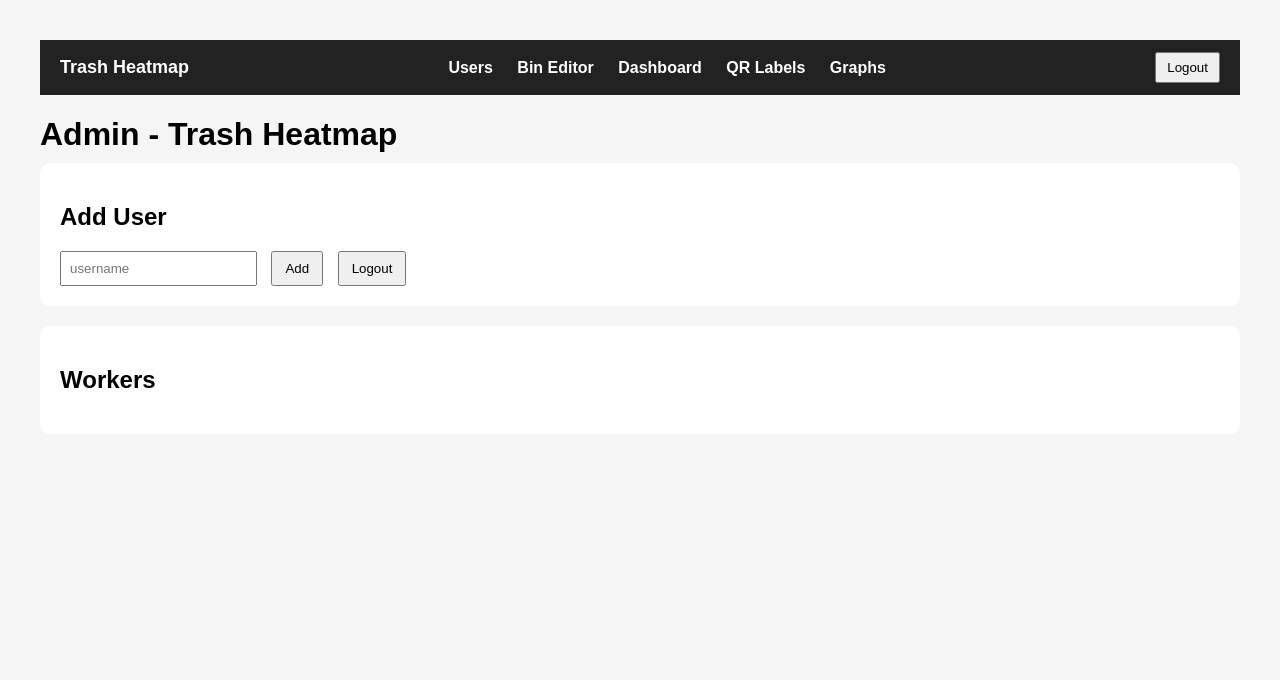
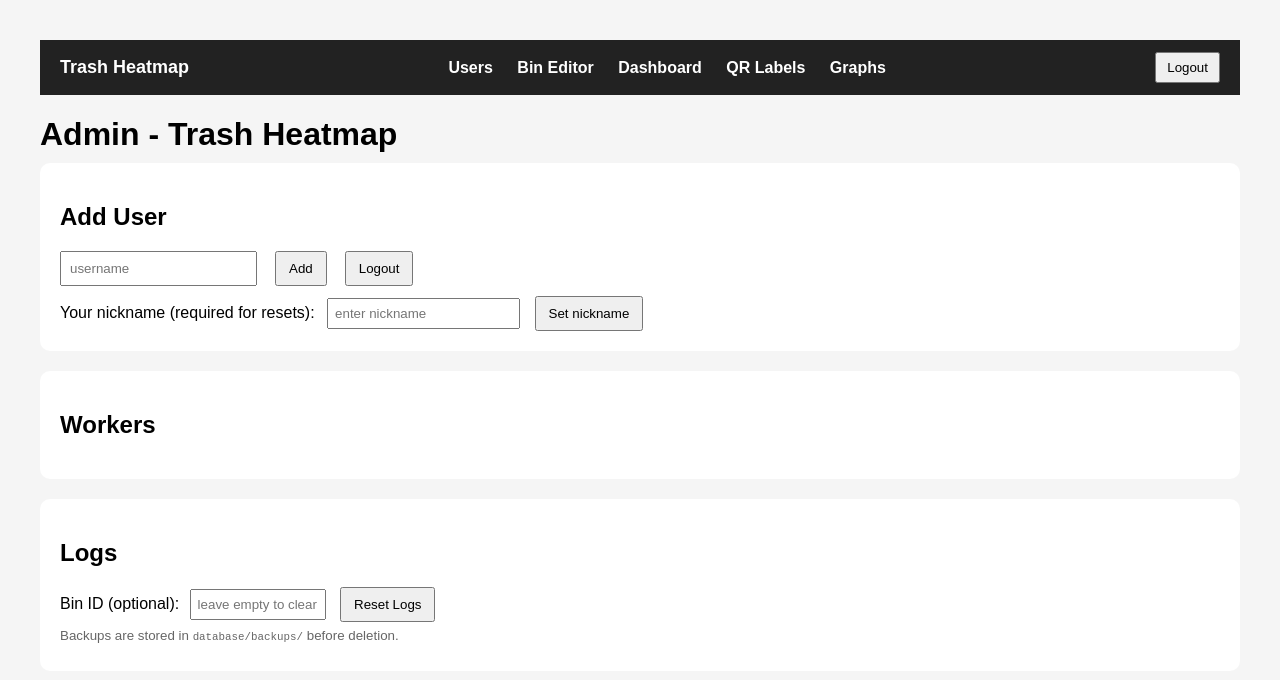
Before and after one commit to kelemi90/trash_heatmap, a website: page public/admin.html in a window 1280 px wide. Drawn offline with Linux system fonts and the light colour scheme; no server answers.

Commit message:
Changed bin logs reset

```diff
--- a/public/admin.html
+++ b/public/admin.html
@@ -61,14 +61,33 @@ else setTimeout(()=>{ if(window.markActiveNav) window.markActiveNav() },200)
 
 <div class="panel">
 <h2>Add User</h2>
-<input id="username" placeholder="username">
-<button onclick="addUser()">Add</button>
-<button onclick="logout()">Logout</button>
+<div style="display:flex;gap:8px;align-items:center;">
+    <input id="username" placeholder="username">
+    <button onclick="addUser()">Add</button>
+    <button onclick="logout()">Logout</button>
+</div>
+<div style="margin-top:10px">
+    <label for="nicknameInput">Your nickname (required for resets):</label>
+    <input id="nicknameInput" placeholder="enter nickname" style="margin-left:8px;padding:6px;">
+    <button onclick="setNickname()">Set nickname</button>
+    <div id="currentNickname" style="display:inline-block;margin-left:12px;color:#333"></div>
+</div>
 </div>
 
 <div class="panel">
 <h2>Workers</h2>
 <div id="users"></div>
+</div>
+
+<div class="panel">
+<h2>Logs</h2>
+<div style="margin-bottom:8px">
+    <label for="resetBinId">Bin ID (optional): </label>
+    <input id="resetBinId" placeholder="leave empty to clear all" style="width:120px;padding:6px;margin-left:6px">
+    <button onclick="resetLogs()" style="margin-left:10px">Reset Logs</button>
+    <small style="display:block;color:#666;margin-top:6px">Backups are stored in <code>database/backups/</code> before deletion.</small>
+</div>
+<div id="resetResult" style="padding:8px;margin-top:8px;display:none;border-radius:6px"></div>
 </div>
 
 <script>
@@ -88,7 +107,52 @@ window.location="/admin_login.html"
 return false
 }
 
-return true
+    // show current nickname if provided
+    if(data.username){
+        const el = document.getElementById('currentNickname')
+        if(el) el.innerText = `Nickname: ${data.username}`
+    }
+
+    return true
+
+}
+
+async function setNickname(){
+
+    const nick = document.getElementById('nicknameInput').value.trim()
+    if(!nick){
+        alert('Enter a nickname')
+        return
+    }
+
+    if(nick.toLowerCase() === 'buildcat'){
+        alert('Nickname cannot be \"Buildcat\"')
+        return
+    }
+
+    try{
+        const res = await fetch('/api/admin/set-nickname',{
+            method:'POST',
+            credentials:'same-origin',
+            headers:{'Content-Type':'application/json'},
+            body: JSON.stringify({ nickname: nick })
+        })
+
+        const data = await res.json()
+        if(res.ok && data.success){
+            document.getElementById('currentNickname').innerText = `Nickname: ${data.username}`
+            document.getElementById('nicknameInput').value = ''
+            // clear any previous result
+            const out = document.getElementById('resetResult')
+            out.style.display = 'none'
+        }else{
+            alert('Failed to set nickname: ' + (data && data.error ? data.error : JSON.stringify(data)))
+        }
+
+    }catch(e){
+        console.error(e)
+        alert('Failed to set nickname: ' + e)
+    }
 
 }
 
@@ -135,7 +199,7 @@ async function addUser(){
         headers:{
             "Content-Type":"application/json"
         },
-        credential:"same-origin",
+        credentials:"same-origin",
         body:JSON.stringify({username})
     })
 
@@ -184,6 +248,55 @@ window.location="/dashboard.html"
 
 }
 
+/* RESET LOGS (admin) */
+async function resetLogs(){
+    const binInput = document.getElementById('resetBinId').value.trim()
+    const bin_id = binInput ? parseInt(binInput,10) : null
+
+    const confirmMsg = bin_id ? `Are you sure you want to delete all logs for bin ${bin_id}? This will create a backup first.` : 'Are you sure you want to delete ALL logs? This will create a backup first.'
+    if(!confirm(confirmMsg)) return
+
+    const body = bin_id ? { bin_id } : {}
+
+    try{
+        const res = await fetch('/api/admin/reset-logs', {
+            method: 'POST',
+            credentials: 'same-origin',
+            headers: { 'Content-Type': 'application/json' },
+            body: JSON.stringify(body)
+        })
+
+        if(res.status === 401){
+            // unauthorized - redirect to login
+            document.getElementById('resetResult').style.display = 'block'
+            document.getElementById('resetResult').style.background = '#ffecec'
+            document.getElementById('resetResult').style.color = '#a33'
+            document.getElementById('resetResult').innerText = 'Unauthorized — please login as admin'
+            return window.location = '/admin_login.html'
+        }
+
+        const data = await res.json()
+        const out = document.getElementById('resetResult')
+        out.style.display = 'block'
+        if(data && data.success){
+            out.style.background = '#e6ffed'
+            out.style.color = '#0a640a'
+            out.innerHTML = `Logs reset OK.<br><strong>Backup:</strong> ${data.backup}<br><strong>Deleted:</strong> ${data.deleted || 'unknown'}`
+        }else{
+            out.style.background = '#ffecec'
+            out.style.color = '#a33'
+            out.innerText = 'Reset failed: ' + (data && data.error ? data.error : JSON.stringify(data))
+        }
+    }catch(e){
+        console.error(e)
+        const out = document.getElementById('resetResult')
+        out.style.display = 'block'
+        out.style.background = '#ffecec'
+        out.style.color = '#a33'
+        out.innerText = 'Reset failed: ' + e
+    }
+}
+
 </script>
 
 </body>
```
Also changed, not shown: server/db.js (+10 -0 lines), server/routes/auth.js (+21 -1 lines), server/routes/logs.js (+23 -1 lines).
